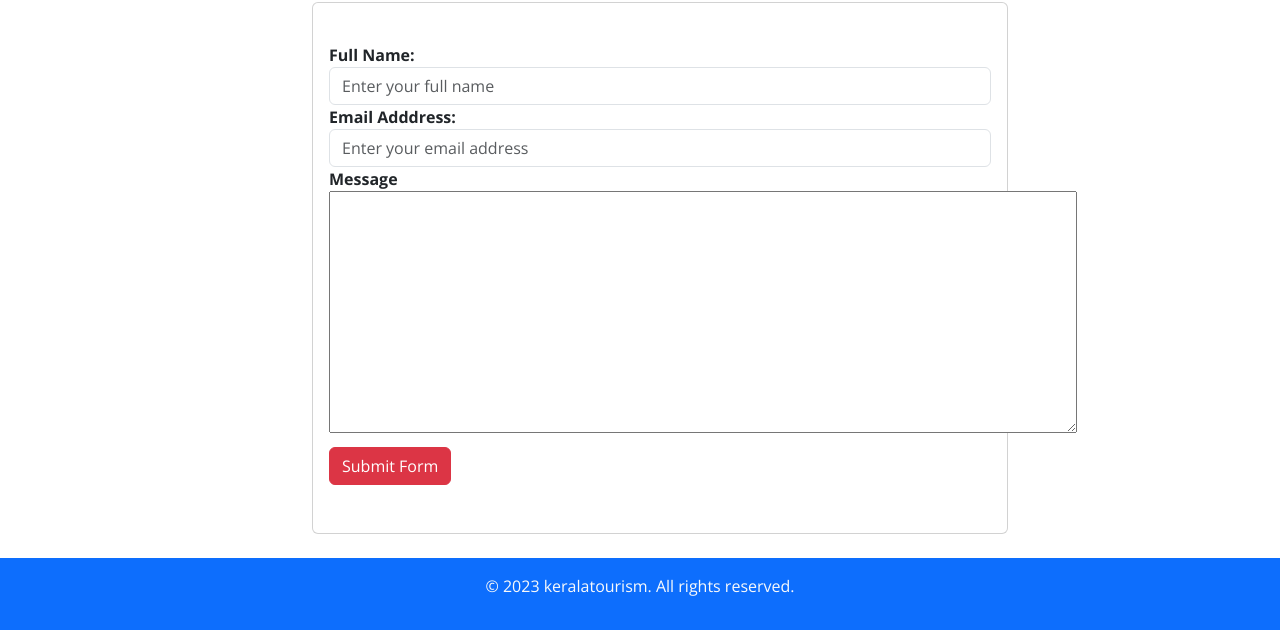
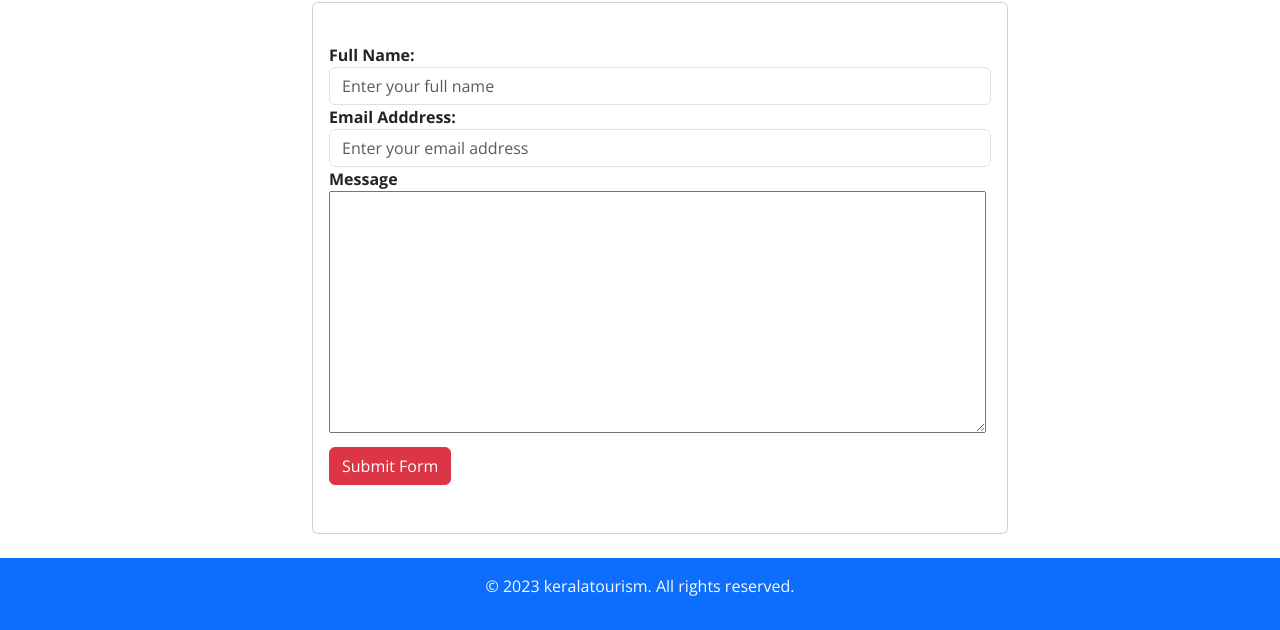
Before and after one commit to poornima9546/KeralaTourism, a plain HTML site: page Contact.html in a window 1280 px wide. Shown: the part 291-921 px from the top of the page. Drawn offline with nearby package versions, Linux system fonts and the light colour scheme; a web font is replaced by a local one.

Commit message:
changed the text area of message

```diff
--- a/Contact.html
+++ b/Contact.html
@@ -67,7 +67,7 @@
 
                             <div class="form-group">
                                 <label class="fw-bold" for="Message">Message</label>
-                                <textarea name="Message" id="message" cols="80" rows="10"></textarea>
+                                <textarea name="Message" id="message" cols="70" rows="10"></textarea>
                             </div>
 
                             <!-- Repeat for other form fields... -->
```
